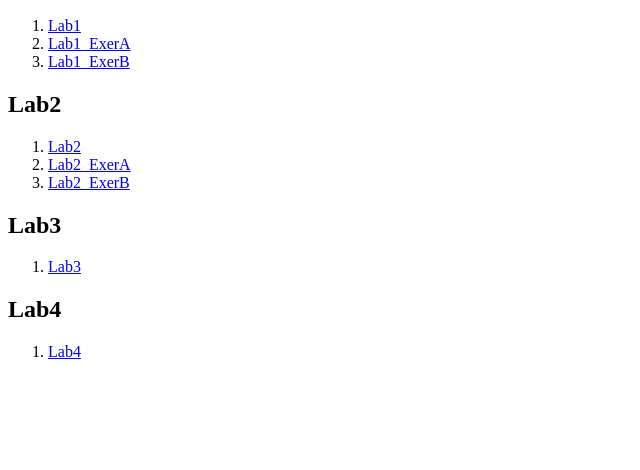
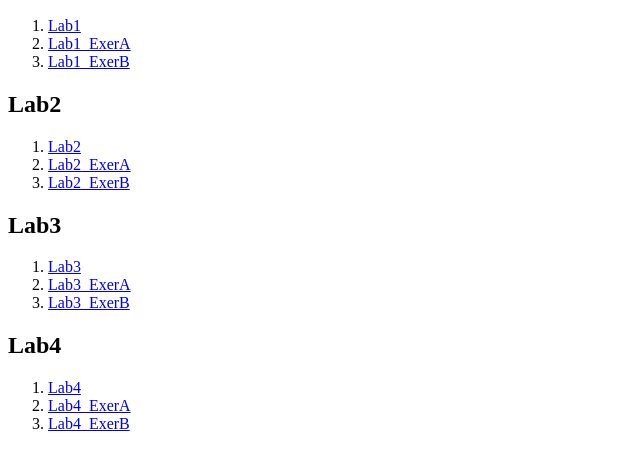
Before and after one commit to Usaiminjafri/s79806_CSF3133_K2, a plain HTML site: page index.html in a window 1280 px wide. Shown: the part 110-580 px from the top of the page, without its empty margins (0-640 px from the left). Drawn offline with Linux system fonts and the light colour scheme.

Commit message:
Update index.html

```diff
--- a/index.html
+++ b/index.html
@@ -26,10 +26,14 @@
     <h2>Lab3</h2>
     <ol>
         <li><a href="Lab3/lab3.html">Lab3</a></li>
+        <li><a href="Lab3/lab3_ExerA.html"> Lab3_ExerA</a></li>
+        <li><a href="Lab3/lab3_ExerB.html"> Lab3_ExerB</a></li>
     </ol>
     <h2>Lab4</h2>
     <ol>
         <li><a href="Lab4/lab4.html">Lab4</a></li>
+        <li><a href="Lab4/lab4_ExerA.html"> Lab4_ExerA</a></li>
+        <li><a href="Lab4/lab4_ExerB.html"> Lab4_ExerB</a></li>
     </ol>
 
 
```
